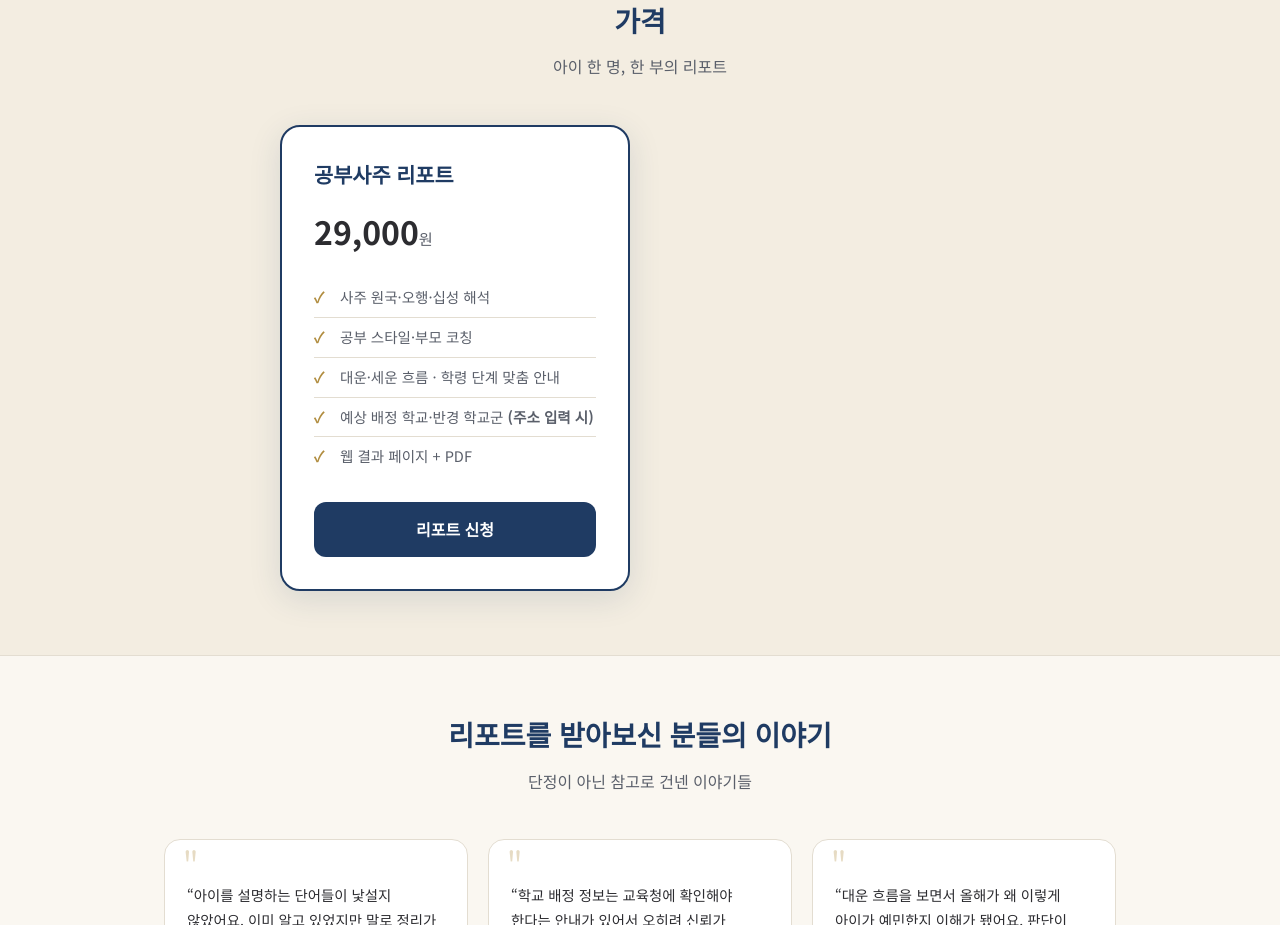
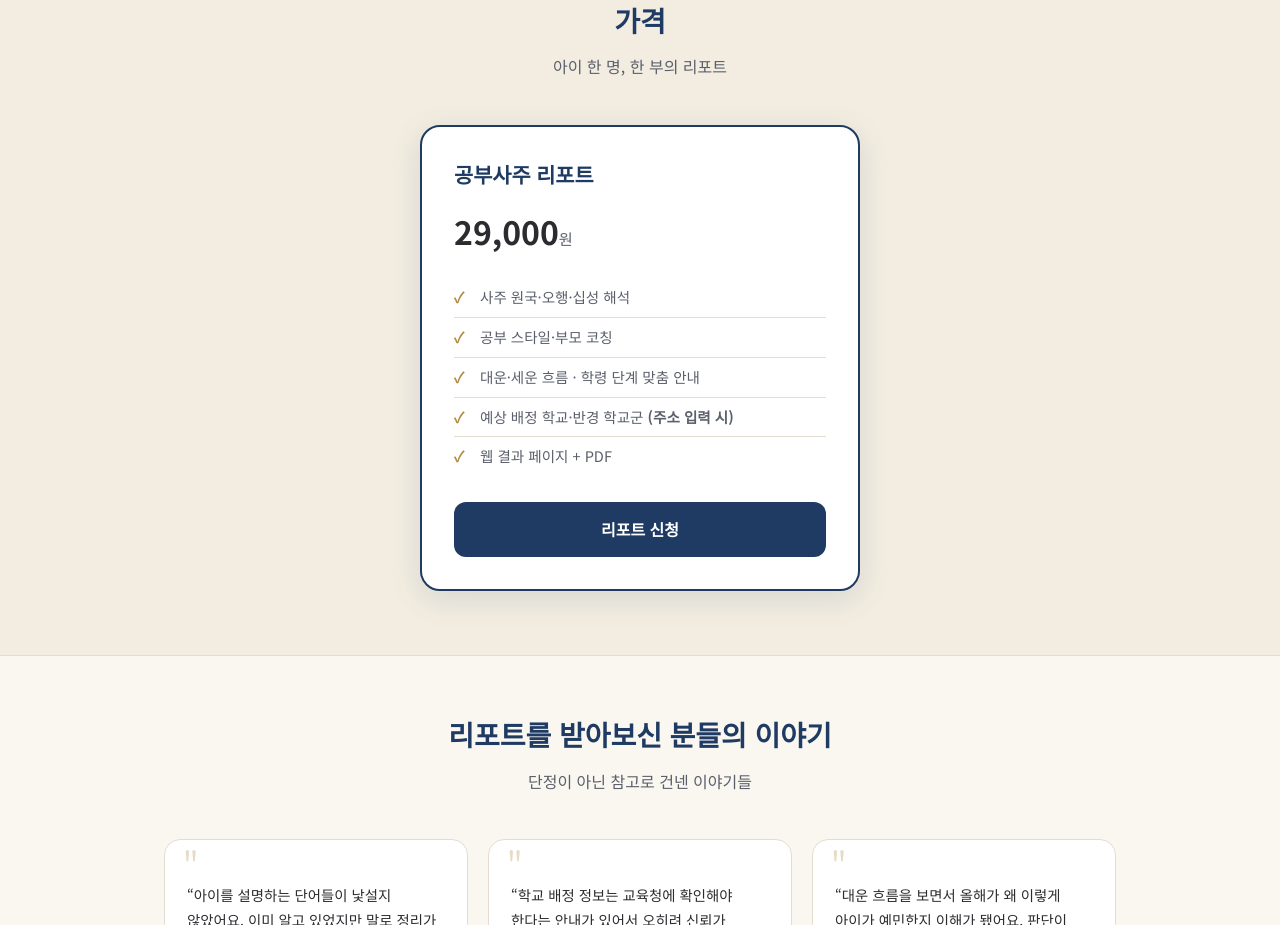
Before and after one commit to ktjune/gongbusaju, a Next.js app: page / in a window 1280 px wide. Shown: the part 2980-3905 px from the top of the page. Built offline with nearby package versions, Linux system fonts and the light colour scheme.

Commit message:
style(home): 가격 카드 단일 요금제 중앙 정렬 (2열 그리드 잔재 제거)

```diff
--- a/app/home.module.css
+++ b/app/home.module.css
@@ -369,11 +369,14 @@
 
 /* ── 요금제 ── */
 .tiers {
-  display: grid;
-  grid-template-columns: repeat(2, 1fr);
+  display: flex;
+  justify-content: center;
   gap: 20px;
-  max-width: 720px;
+  max-width: 440px;
   margin: 0 auto;
+}
+.tier {
+  flex: 1;
 }
 .tier {
   background: var(--card);
@@ -663,7 +666,6 @@
   .stepArrow { transform: rotate(90deg); }
   .features { grid-template-columns: 1fr 1fr; }
   .reviews { grid-template-columns: 1fr; }
-  .tiers { grid-template-columns: 1fr; }
   .ctaTitle { font-size: 1.75rem; }
   .sectionTitle { font-size: 1.45rem; }
 }
```
